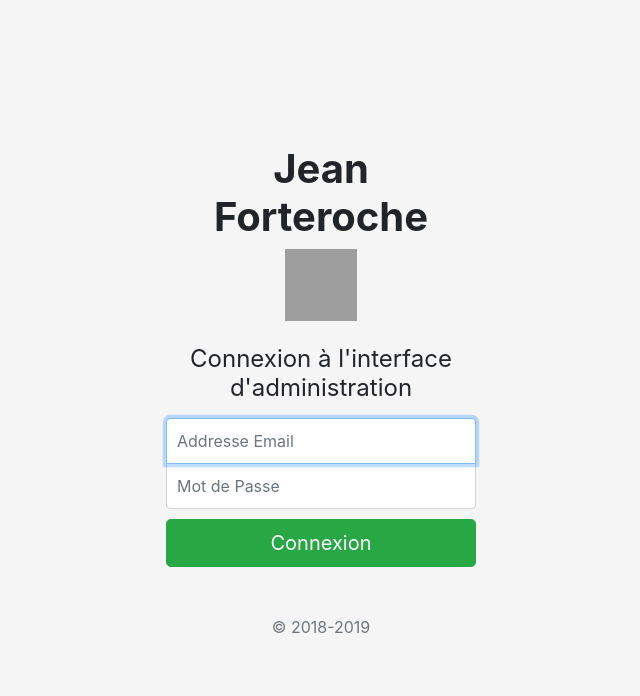
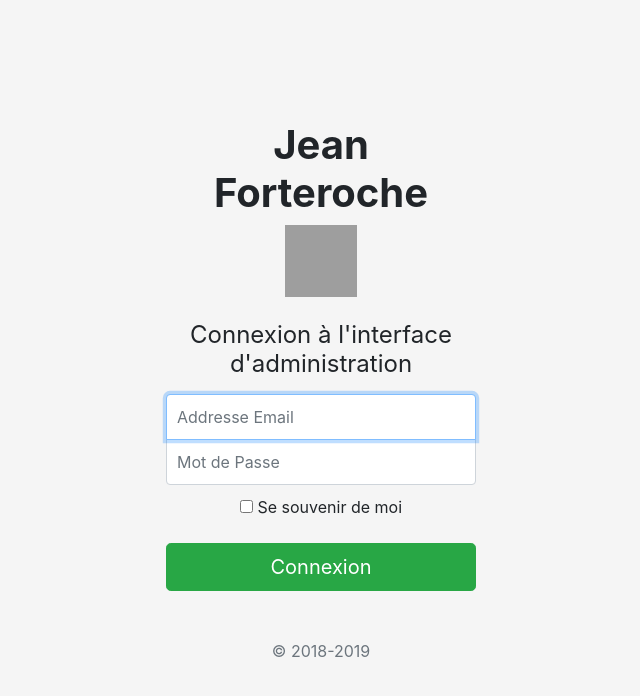
Before and after one commit to MiKatre/micro-cms-php, a PHP site: page /view/backend/loginView.php in a window 1280 px wide. Shown: the top 696 px of the page, without its empty margins (319-959 px from the left). Run offline with PHP 8.4, Linux system fonts and the light colour scheme; grey boxes are pictures that could not be loaded.

Commit message:
Remember me checkbox to allow user to be remembered by cookies

```diff
--- a/view/backend/loginView.php
+++ b/view/backend/loginView.php
@@ -10,7 +10,11 @@
     <input type="email" id="inputEmail" class="form-control" placeholder="Addresse Email" required autofocus>
     <label for="inputPassword" class="sr-only">Mot de Passe</label>
     <input type="password" id="inputPassword" class="form-control" placeholder="Mot de Passe" required>
-
+    <div class="checkbox mb-3">
+        <label>
+          <input type="checkbox" value="remember-me"> Se souvenir de moi
+        </label>
+      </div>
     <button class="btn btn-lg btn-success btn-block" type="submit">Connexion</button>
     <p class="mt-5 mb-3 text-muted">&copy; 2018-2019</p>
   </form>
```
